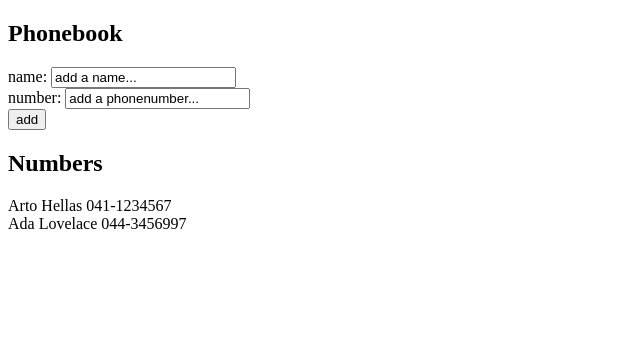
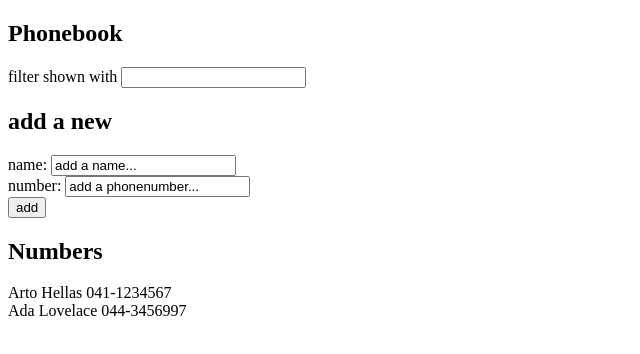
Before and after one commit to benjaminakerlund/fullstackopen-2023, a React (Create React App) app in the folder part2/phonebook/: page / in a window 1280 px wide. Shown: the top 354 px of the page, without its empty margins (0-640 px from the left). Built offline with nearby package versions, Linux system fonts and the light colour scheme.

Commit message:
unfinished 2.9*

```diff
--- a/part2/phonebook/src/App.js
+++ b/part2/phonebook/src/App.js
@@ -9,6 +9,8 @@ const App = () => {
   const [newNumber, setNewNumber] = useState('add a phonenumber...')
   const [nameList, setNameList] = useState([persons[0].name, persons[1].name])
   const [numberList, setNumberList] = useState([persons[0].number, persons[1].number])
+  const [filterName, setFilterName] = useState()
+
 
   // Display components
   const Name = (props) => <div>{props.name} {props.number}</div>
@@ -46,10 +48,20 @@ const App = () => {
     setNewNumber(event.target.value)
   }
 
+  const handleFilterName = (event) => {
+    console.log(event.target.value)
+    setFilterName(event.target.value)
+  }
+
   return (
     <div>
       <h2>Phonebook</h2>
+      filter shown with <input
+        value={filterName}
+        onChange={handleFilterName}
+        />
 
+      <h2>add a new</h2>
       <form onSubmit={addNameNumber}>
         <div>name: <input
           value={newName}
```
